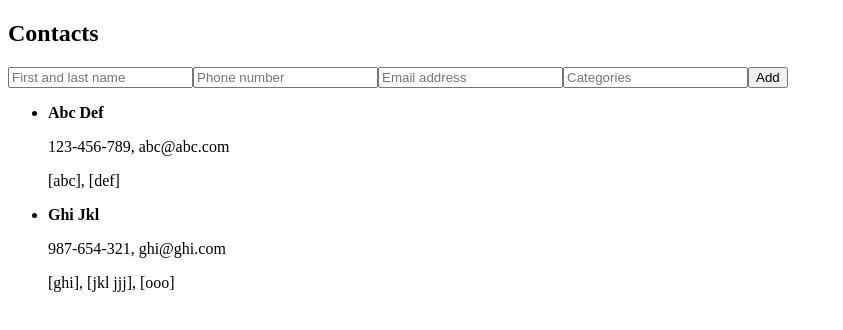
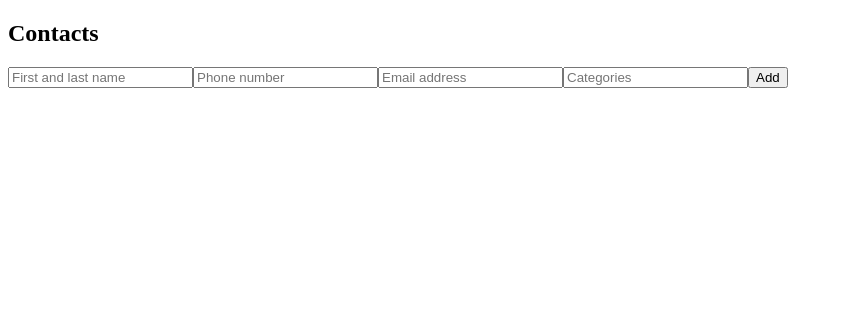
Before and after one commit to rob-now/contacts-list, a React (Create React App) app: page / in a window 1280 px wide. Shown: the top 330 px of the page, without its empty margins (0-843 px from the left). Built offline with nearby package versions, Linux system fonts and the light colour scheme.

Commit message:
Fixed assigning ID to a contact if contacts array is empty

```diff
--- a/src/App.js
+++ b/src/App.js
@@ -8,20 +8,20 @@ class App extends Component {
     contactEmail: '',
     contactCategories: '',
     contacts: [
-      {
-        id: 1,
-        contactName: 'Abc Def',
-        contactPhone: '123-456-789',
-        contactEmail: 'abc@abc.com',
-        contactCategories: 'abc, def'
-      },
-      {
-        id: 2,
-        contactName: 'Ghi Jkl',
-        contactPhone: '987-654-321',
-        contactEmail: 'ghi@ghi.com',
-        contactCategories: 'ghi , jkl jjj,ooo'
-      }
+      // {
+      //   id: 1,
+      //   contactName: 'Abc Def',
+      //   contactPhone: '123-456-789',
+      //   contactEmail: 'abc@abc.com',
+      //   contactCategories: 'abc, def'
+      // },
+      // {
+      //   id: 2,
+      //   contactName: 'Ghi Jkl',
+      //   contactPhone: '987-654-321',
+      //   contactEmail: 'ghi@ghi.com',
+      //   contactCategories: 'ghi , jkl jjj,ooo'
+      // }
     ]
   };
 
@@ -29,7 +29,9 @@ class App extends Component {
     event.preventDefault();
     this.setState({
       contacts: this.state.contacts.concat({
-        id: this.state.contacts.length + 1,
+        id: this.state.contacts.length === 0
+          ? 1
+          : Math.max(...this.state.contacts.map(contact => contact.id)) + 1,
         contactName: this.state.contactName,
         contactPhone: this.state.contactPhone,
         contactEmail: this.state.contactEmail,
```
